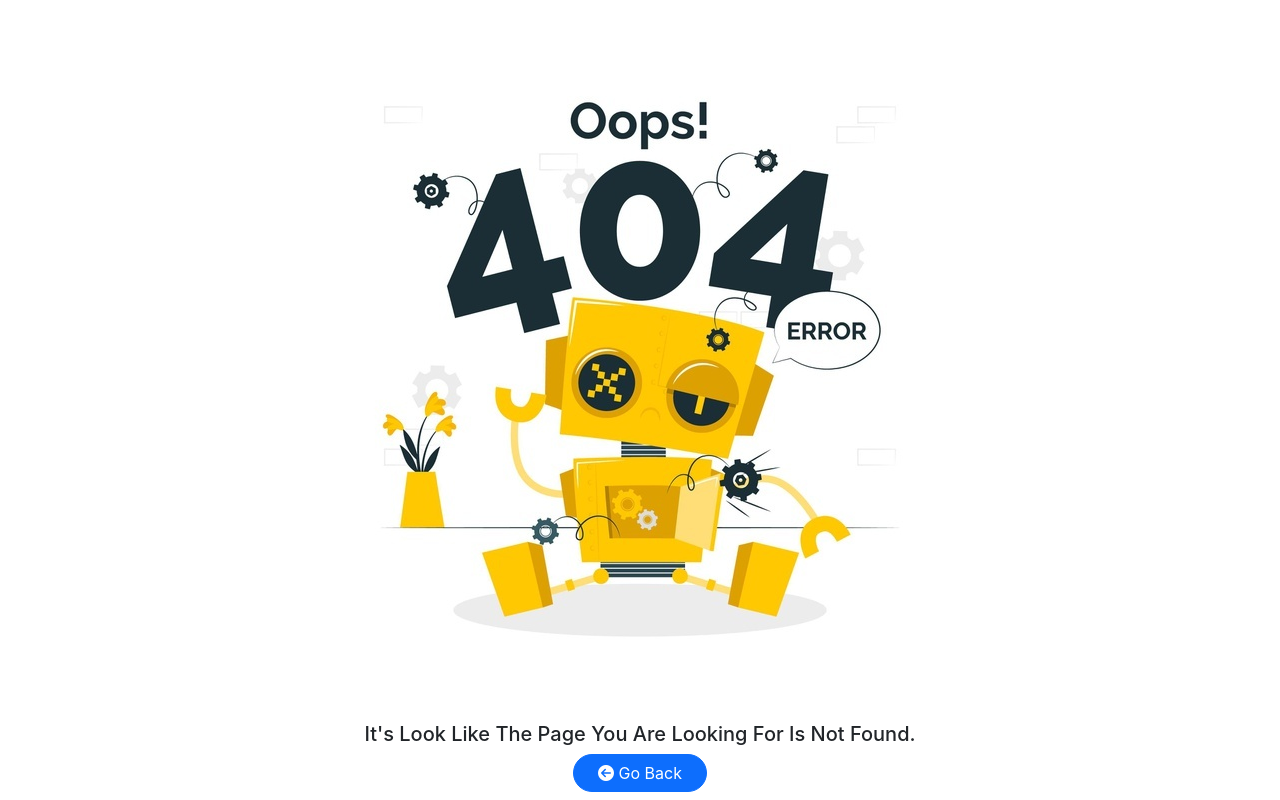
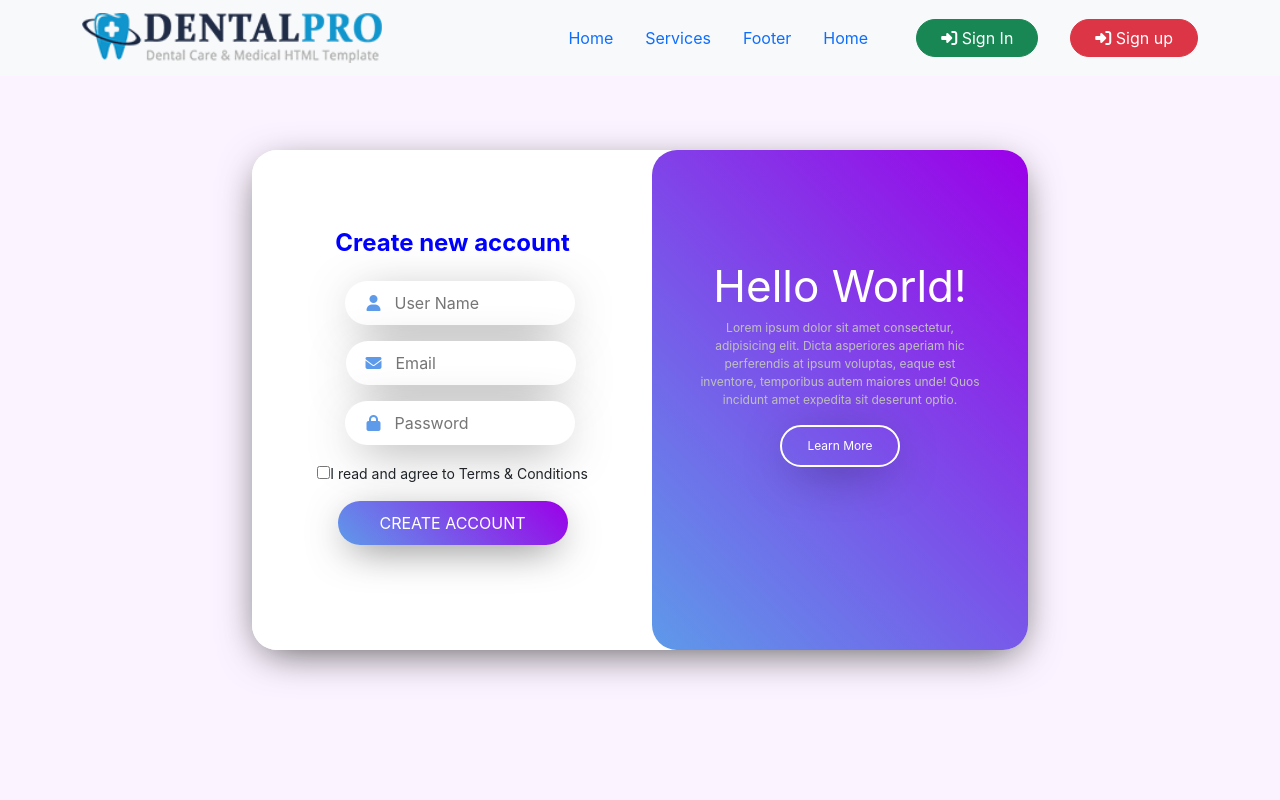
Before and after one commit to RabeyaEty01/DentalPro-Health-Care-Service, a React (Create React App) app: page /register in a window 1280 px wide. Before the commit this address had no page. Built offline with nearby package versions, Linux system fonts and the light colour scheme.

Commit message:
login page added

```diff
--- a/package.json
+++ b/package.json
@@ -11,6 +11,7 @@
     "react": "^17.0.2",
     "react-bootstrap": "^2.0.0-rc.1",
     "react-dom": "^17.0.2",
+    "react-hook-form": "^7.17.4",
     "react-router-dom": "^5.3.0",
     "react-router-hash-link": "^2.4.3",
     "react-scripts": "4.0.3",
--- a/src/App.js
+++ b/src/App.js
@@ -4,12 +4,15 @@ import { BrowserRouter, Switch, Route } from 'react-router-dom';
 import Home from './Pages/Home/Home/Home';
 import NotFound from './Pages/NotFound/NotFound';
 import Login from './Pages/Login/Login/Login';
+import Header from './Pages/Shared/Header/Header';
+import Registration from './Pages/Registration/Registration';
 
 
 function App() {
   return (
     <div className="App">
       <BrowserRouter>
+      <Header></Header>
         <Switch>
           <Route exact path="/">
             <Home></Home>
@@ -19,6 +22,9 @@ function App() {
           </Route>
           <Route path="/login">
             <Login></Login>
+          </Route>
+          <Route path="/register">
+            <Registration></Registration>
           </Route>
           <Route exact path="*">
             <NotFound></NotFound>
--- a/src/Pages/Home/Home/Home.js
+++ b/src/Pages/Home/Home/Home.js
@@ -1,13 +1,11 @@
 import React from 'react';
 import Services from '../../Services/Services/Services';
 import Footer from '../../Shared/Footer/Footer';
-import Header from '../../Shared/Header/Header';
 import Banner from '../Banner/Banner';
 
 const Home = () => {
     return (
         <div>
-            <Header></Header>
             <Banner></Banner>
             <Services></Services>
             <Footer></Footer>
--- /dev/null
+++ b/src/Pages/Login/Login/Login.css
@@ -0,0 +1,114 @@
+.login-page{
+    position: absolute;
+    max-width: 800px;
+    height: 500px;
+    margin:auto;
+    top: 50%;
+    left: 50%;
+    transform: translate(-50%,-50%);
+}
+
+.myRightCtn{
+    position: relative;
+    background-image: linear-gradient(45deg,#4087e6d7, #9b00e8);
+    border-radius: 25px;
+    height: 100%;
+    padding:25px;
+    color: rgb(192,192,192);
+    font-size: 12px;
+    display: flex;
+    justify-content: center;
+    align-items: center;
+}
+
+.myLeftCtn{
+    position: relative;
+    background-color: #fff;
+    border-radius: 25px;
+    height: 100%;
+    padding:25px;
+    padding-left: 50px;
+}
+.myLeftCtn header{
+    color: blue;
+    font-size: 24px;
+    font-weight: 700;
+    margin-bottom: 20px;
+
+}
+.row{
+    height: 100%;
+}
+
+.myCard{
+    position: relative;
+    background-color: #fff;
+    height: 100%;
+    border-radius: 25px;
+    box-shadow: 0px 10px 40px -10px rgba(0,0,0,0.7);
+}
+
+.myRightCtn header{
+    color: #fff;
+    font-size: 44px;
+}
+.box{
+    position: relative;
+    margin: 20px;
+    margin-bottom: 100px;
+}
+.myLeftCtn .myInput{
+    width: 230px;
+    border-radius: 25px;
+    padding: 10px;
+    padding-left: 50px;
+    border: none;
+    box-shadow: 0px 10px 49px -14px rgba(0,0,0,0.7);
+}
+
+.myLeftCtn .myInput:focus{
+    outline: none;
+}
+.myForm{
+    position: relative;
+    margin-top: 50px;
+}
+.myLeftCtn .btn-button{
+    background: linear-gradient(45deg, #4087e6d7, #9b00e8);
+    color: #fff;
+    width: 230px;
+    border: none;
+    border-radius: 25px;
+    padding:10px;
+    box-shadow: 0px 10px 41px -11px rgba(0,0,0,0.7);
+}
+.myLeftCtn .btn-button:hover{
+    background: linear-gradient(45deg, rgb(40, 40, 216), #317bdbd7);
+}
+.myLeftCtn .btn-button:focus{
+    outline: none;
+}
+.myLeftCtn .fas{
+position: relative;
+color: #4087e6d7;
+left: 36px;
+}
+
+.butt_out{
+    background: transparent;
+    color: #fff;
+    width: 120px;
+    border: 2px solid #fff;
+    border-radius: 25px;
+    padding:10px;
+    box-shadow: 0px 10px 49px -14px rgba(0,0,0,0.7);
+
+}
+
+.butt_out:hover{
+    border: 2px solid #eecbff;
+
+}
+.butt_out:focus{
+    outline: none;
+}
--- a/src/Pages/Login/Login/Login.js
+++ b/src/Pages/Login/Login/Login.js
@@ -1,9 +1,51 @@
 import React from 'react';
+import { NavLink } from 'react-router-dom';
+import './Login.css';
 
 const Login = () => {
     return (
-        <div>
-            login page
+        <div className="container login-page">
+            <div className="myCard">
+                <div className="row">
+                    <div className="col-md-6">
+                        <div className="myLeftCtn">
+                            <form className="myForm text-center">
+                                <header>Please Login</header>
+
+                                <div className="form-group my-3">
+                                    <i className="fas fa-envelope"></i>
+                                    <input className="myInput" placeholder="Email" type="email" name="" id="" required />
+                                </div>
+
+                                <div className="form-group my-3">
+                                    <i className="fas fa-lock"></i>
+                                    <input className="myInput" placeholder="Password" type="password" name="" id="password" required />
+                                </div>
+
+                                <input type="submit" className="btn-button my-3" value="SIGN IN" name="" id="" />
+                                <br />
+                                <NavLink to="/register"><small>Need an account?</small></NavLink>
+
+                                <hr />
+                                <h4 className="text-center text-secondary">OR</h4>
+                                <button className=""> Sign in With Google</button>
+                            </form>
+                        </div>
+
+                    </div>
+
+                    <div className="col-md-6">
+                        <div className="myRightCtn">
+                            <div className="box">
+                                <header>Hello World!</header>
+                                <p>Lorem ipsum dolor sit amet consectetur, adipisicing elit. Dicta asperiores aperiam hic perferendis at ipsum voluptas, eaque est inventore, temporibus autem maiores unde! Quos incidunt amet expedita sit deserunt optio.</p>
+                                <input type="button" className="butt_out" name="" value="Learn More" id="" />
+                            </div>
+                        </div>
+                    </div>
+                </div>
+            </div>
+
         </div>
     );
 };
--- /dev/null
+++ b/src/Pages/Registration/Registration.js
@@ -0,0 +1,62 @@
+import React from 'react';
+
+const Registration = () => {
+    return (
+        <div className="container login-page">
+        <div className="myCard">
+            <div className="row">
+                <div className="col-md-6">
+                    <div className="myLeftCtn">
+                        <form className="myForm text-center">
+                            <header>Create new account</header>
+                            <div className="form-group my-3">
+                                <i className="fas fa-user"></i>
+                                <input className="myInput" placeholder="User Name" type="text" name="" id="username" required />
+                                <div className="invalid-feedback">Please fill out this field.
+                                </div>
+                            </div>
+
+                            <div className="form-group my-3">
+                                <i className="fas fa-envelope"></i>
+                                <input className="myInput" placeholder="Email" type="email" name="" id="" required />
+                            </div>
+
+                            <div className="form-group my-3">
+                                <i className="fas fa-lock"></i>
+                                <input className="myInput" placeholder="Password" type="password" name="" id="password" required />
+                            </div>
+
+                            <div className="form-group">
+                                <label htmlFor="">
+                                    <input type="checkbox" name="check_1" id="check_1" required />
+                                        <small>I read and agree to Terms & Conditions</small>
+                                    <div className="invalid-feedback">
+                                        You must check the box
+                                    </div>
+                                </label>
+
+                            </div>
+                            <input type="submit" className="btn-button my-3" value="CREATE ACCOUNT" name="" id="" />
+
+                        </form>
+                    </div>
+
+                </div>
+
+                <div className="col-md-6">
+                    <div className="myRightCtn">
+                        <div className="box">
+                            <header>Hello World!</header>
+                            <p>Lorem ipsum dolor sit amet consectetur, adipisicing elit. Dicta asperiores aperiam hic perferendis at ipsum voluptas, eaque est inventore, temporibus autem maiores unde! Quos incidunt amet expedita sit deserunt optio.</p>
+                            <input type="button" className="butt_out" name="" value="Learn More" id="" />
+                        </div>
+                    </div>
+                </div>
+            </div>
+        </div>
+
+    </div>
+    );
+};
+
+export default Registration;
--- a/src/index.css
+++ b/src/index.css
@@ -1,4 +1,5 @@
 body {
+  background-color: #fbf3ff;
   margin: 0;
   font-family: -apple-system, BlinkMacSystemFont, 'Segoe UI', 'Roboto', 'Oxygen',
     'Ubuntu', 'Cantarell', 'Fira Sans', 'Droid Sans', 'Helvetica Neue',
```
Also changed, not shown: 1 other file (tests, documents, lock files or other folders).
